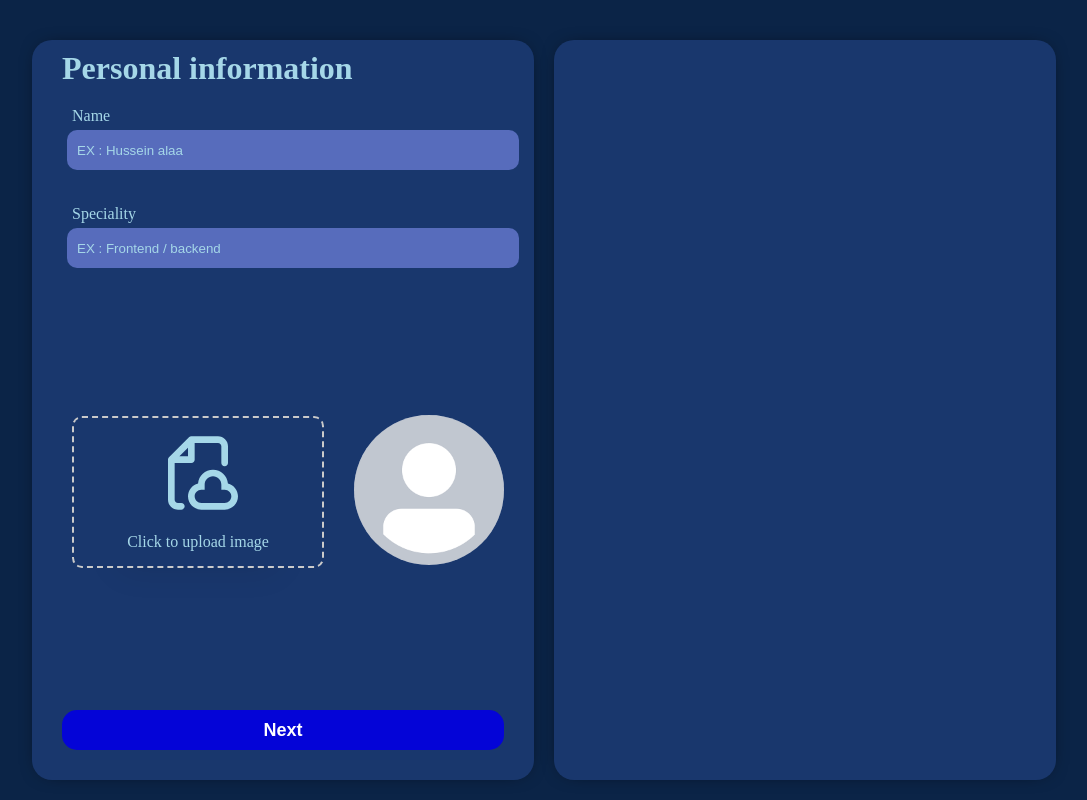
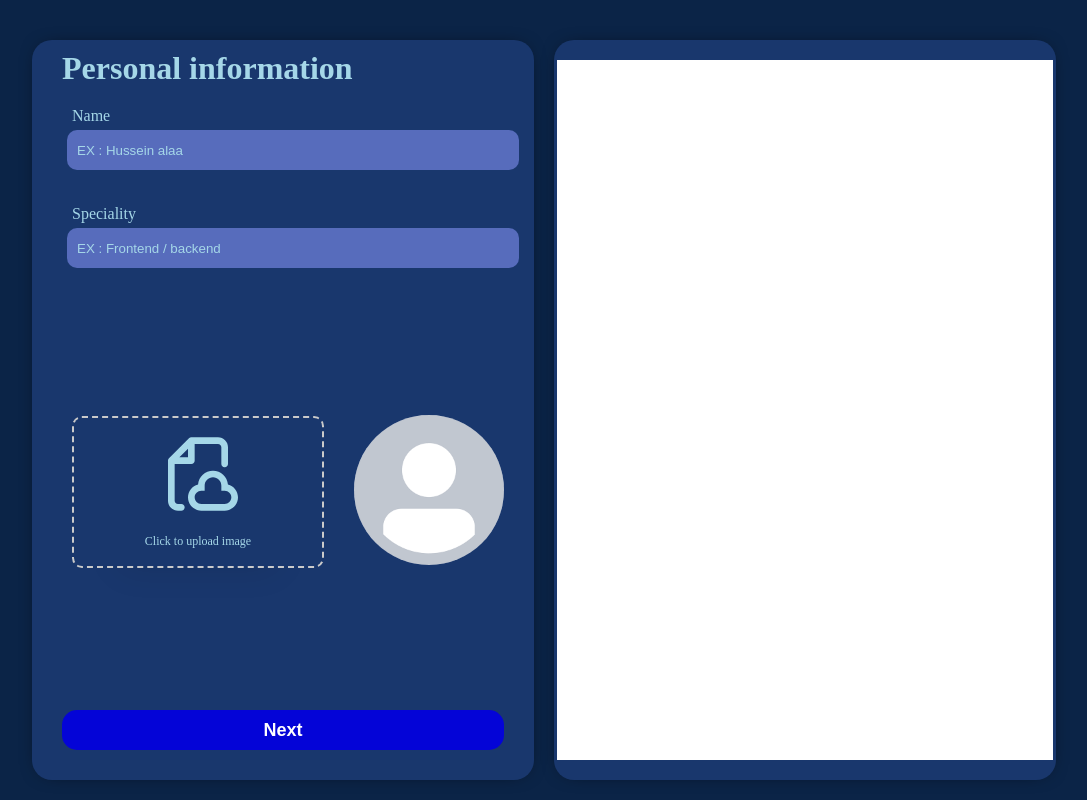
Before and after one commit to klay00/CvMaker, a Vue app: page /#/ in a window 1280 px wide. Shown: the whole page, without its empty margins (96-1183 px from the left). Built offline with nearby package versions, Linux system fonts and the light colour scheme.

Commit message:
add cvdisplay component in home page

```diff
--- a/src/view/HomePage.vue
+++ b/src/view/HomePage.vue
@@ -10,8 +10,14 @@
     </div>
     <div class="right-cv" >
         <div >
-            {{ profileData.fullNmae }}
-            {{ informationData.email }}
+            <CvDisplay
+            :profileData="profileData"
+            :informationData="informationData"
+            :languages="languages"
+            :skillsData="skillsData"
+            :edgucation="edgucation"
+            :experins="experins"
+            />
 
         </div>
 
@@ -27,6 +33,7 @@ import Experins from "../components/ExperincePart.vue"
 import Information from "../components/InfoPart.vue"
 import Edgucation from "../components/Edgucation.vue"
 import SubmitCv from "../components/SubmitCvData.vue"
+import CvDisplay from "@/components/CvDisplay.vue"
 export default{
    components:{
     HeaderPart,
@@ -34,7 +41,8 @@ export default{
     SkillsLanguages,
     Information,
     Edgucation,
-    SubmitCv
+    SubmitCv,
+    CvDisplay
    },
    data(){
     return{
@@ -107,6 +115,12 @@ export default{
 .right-cv{
     height: 100%;
 }
+.right-cv > div{
+    display: flex;
+    height: 100%;
+    justify-content: center;
+
+}
 .buttnes{
     display: flex;
     justify-content: space-between;
@@ -142,4 +156,40 @@ export default{
 .btn:hover{
     background-color: #0a0282;
 }
+@media print {
+    :root{
+        --margin-side:5px 0px;
+        --font-12:16px;
+    }
+    .contenar{
+        display: block;
+        margin: 0;
+    }
+    .contenar >div{
+        flex: 1;
+    background-color: var(--item-color);
+    border-radius: 0;
+    box-shadow: none;
+    padding: 0;
+    overflow: auto;
+    }
+    .left-info{
+            display: none;
+        }
+        .right-cv{
+            height: 100%;
+            width: 100%;
+        }
+        .cv-header .image{
+            width: 100px;
+            height: 100px;
+        }
+        h6{
+            font-size:16px ;
+        }
+        h5{
+            font-size:18px ;
+        }
+
+      }
 </style>
```
